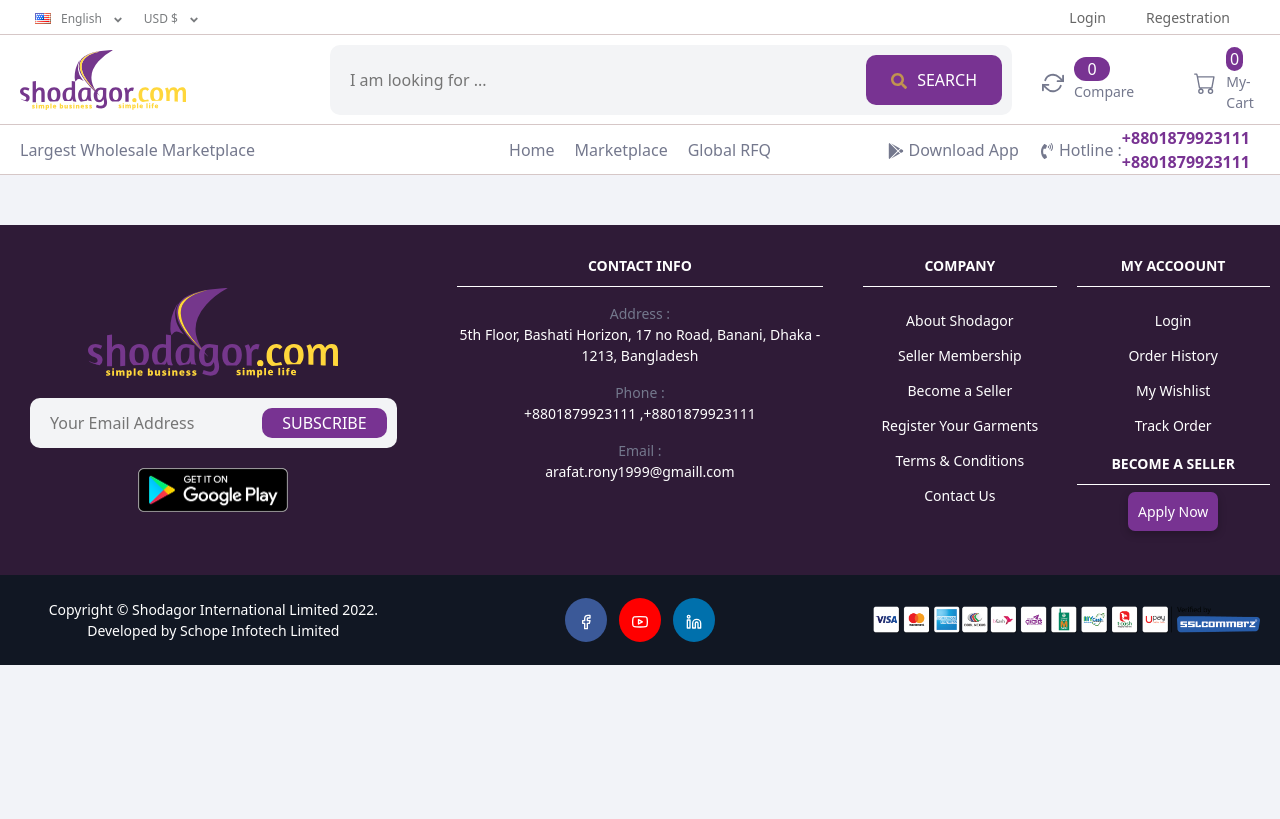
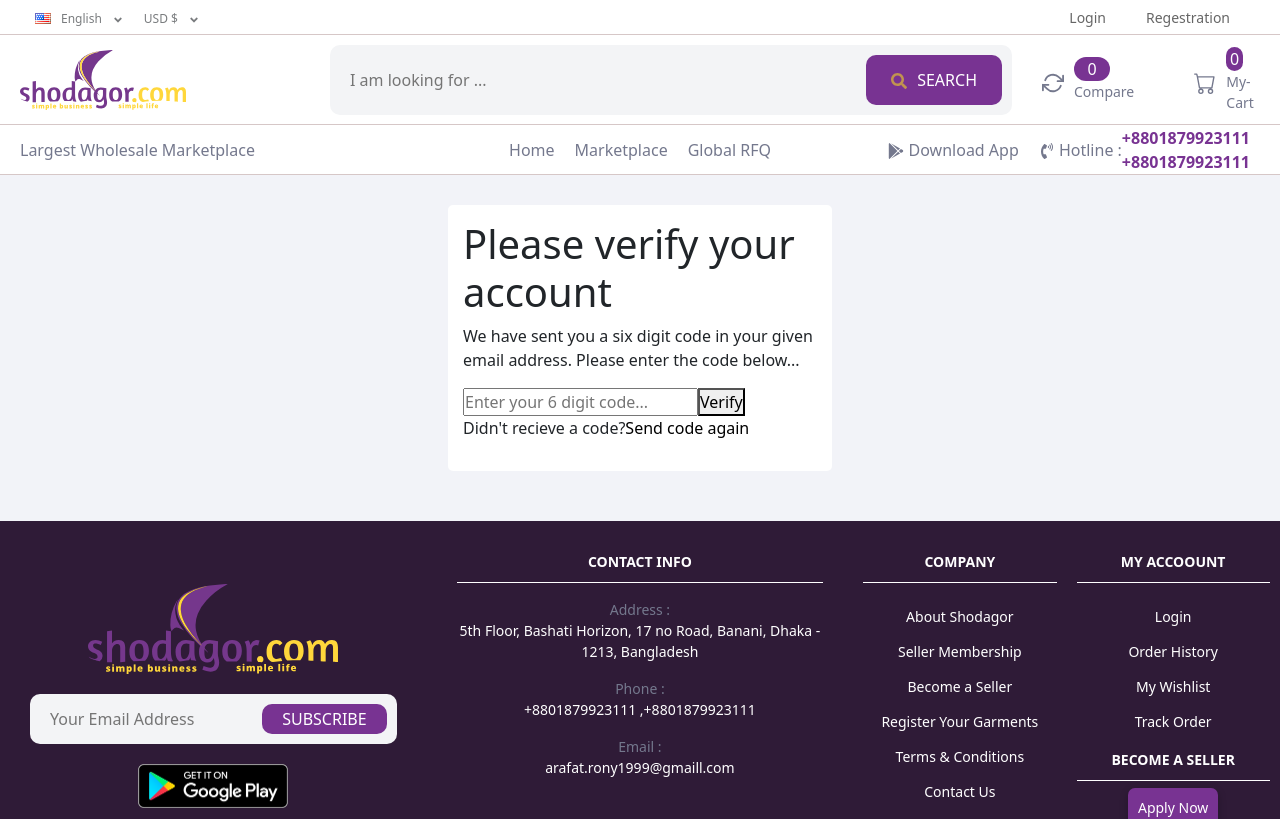
Before and after one commit to arafatrony1999/ecommerce-reactjs-ecommerce2, a React (Create React App) app: page /account/verify in a window 1280 px wide. Shown: the top 819 px of the page. Built offline with nearby package versions, Linux system fonts and the light colour scheme; no server answers.

Commit message:
user verify

```diff
--- a/src/components/CART_ITEM_CONTAINER/CART_ITEM_CONTAINER.jsx
+++ b/src/components/CART_ITEM_CONTAINER/CART_ITEM_CONTAINER.jsx
@@ -26,7 +26,8 @@
                     </Tr>
                 </Thead>
                 <Tbody>
-                    {   cart.length === 0 ? <NOITEMMESSAGE totalCol={6} noItemMessage="Your Cart is empty! 😓" /> :
+                    {
+                        cart.length === 0 ? <NOITEMMESSAGE totalCol={6} noItemMessage="Your Cart is empty! 😓" /> :
                         cart.map((cart) => {
                             return(
                                 <Tr key={cart.id}>
--- a/src/context/CartContext.jsx
+++ b/src/context/CartContext.jsx
@@ -56,15 +56,13 @@
                 dispatch({type: "API_ERROR"});
             }
         }
-
-
     }
 
 
     useEffect(() => {
         getCartItems(cartAPI)
         //eslint-disable-next-line
-    }, [user, state.setCartItem, state.addSuccess, state.removeSuccess])
+    }, [user, state.setCartItem, state.unsetCartItem, state.addSuccess, state.removeSuccess])
 
 
     useEffect(() => {
@@ -130,7 +128,7 @@
                 dispatch({type: "API_ERROR"})
             }
 
-            // dispatch({type: "REMOVE_FROM_CART_SUCCESSFULL"})
+            dispatch({type: "REMOVE_FROM_CART_SUCCESSFULL"})
         }
 
     }, [state.unsetCartItem, user]);
--- a/src/context/UserContext.jsx
+++ b/src/context/UserContext.jsx
@@ -42,6 +42,7 @@
             }
         })
     }
+
 
 
     const updatePassword = (old, new1) => {
--- a/src/pages/LOGIN_PAGE/LOGIN_PAGE.jsx
+++ b/src/pages/LOGIN_PAGE/LOGIN_PAGE.jsx
@@ -9,6 +9,7 @@
     const [loading, setLoading] = useState(true)
     const [success, setSuccess] = useState(false);
     const [failed, setFailed] = useState(false);
+    const [notVerified, setNotVerified] = useState(false)
 
     const [name, setName] = useState("arafat.rony1999@gmail.com");
     const [password, setPassword] = useState("123456789");
@@ -57,8 +58,12 @@
             if(data === 0){
                 setFailed(true)
             }else{
-                localStorage.setItem('auth',JSON.stringify(data));
-                window.location.replace('/user/dashboard');
+                if(data.verified === 0){
+                    setNotVerified(true)
+                }else{
+                    localStorage.setItem('auth',JSON.stringify(data));
+                    window.location.replace('/user/dashboard');
+                }
             }
         })
         .catch((error)=>{
@@ -99,6 +104,12 @@
                 {
                     failed && <Alert variant="danger">Email / Password is incorrect</Alert>
                 }
+                {
+                    notVerified && <Alert variant="danger">
+                        Your account is not verified!
+                        <Link style={{textDecoration: 'underline'}} to='/'> Verify Now? </Link>
+                    </Alert>
+                }
 
                 <div className="no-acc">
                     <span>Don't have an account?</span>
--- a/src/pages/REGESTRATION_PAGE/REGESTRATION_PAGE.jsx
+++ b/src/pages/REGESTRATION_PAGE/REGESTRATION_PAGE.jsx
@@ -13,6 +13,7 @@
     const [cpassword, setCpassword] = useState("");
     const [same, setSame] = useState(false);
     const [errorMessege, setErrorMessege] = useState("");
+    const [exist, setExist] = useState(false);
 
     const navigate = useNavigate();
 
@@ -48,7 +49,17 @@
                         throw Error("Something went wrong");
                     }
                     else{
-                        navigate('/login',{state:"Regestration Success"});
+                        return res.json()
+                    }
+                })
+                .then((data) => {
+                    if(data.exist === 1){
+                        setExist(true)
+                    }else{
+                        if(data.status === 1){
+                            navigate('/account/verify', {state: data.user})
+                        }
+                        // navigate('/login',{state:"Regestration Success"});
                     }
                 })
                 .catch((error)=>{
@@ -92,11 +103,15 @@
                 {
                     same && <Alert variant="danger">{errorMessege}</Alert>
                 }
+                {
+                    exist && <Alert variant="danger">Already have an account with this email address!</Alert>
+                }
 
                 <div>
                     <input type="checkbox" label="Check me out" />
                     <span style={{paddingLeft:"10px"}}>By signing up you agree to our terms and conditions.</span>
                 </div>
+
 
                 <button className='login-btn' type='submit'>CREATE ACCOUNT</button>
 
--- /dev/null
+++ b/src/pages/VERIFICATION_PAGE/VERIFICATION_PAGE.jsx
@@ -0,0 +1,40 @@
+import axios from 'axios'
+import React, { useState } from 'react'
+import { Link, useLocation } from 'react-router-dom'
+
+const VERIFICATION_PAGE = () => {
+    const [code, setCode] = useState('')
+
+    const location = useLocation();
+
+    const onSubmit = (e) => {
+        e.preventDefault();
+
+        const formData = new FormData();
+        formData.append('code', code)
+        formData.append('user', location.state)
+
+        axios.post('http://127.0.0.1:8000/api/verify_user', formData)
+        .then((res) => {
+            console.log(res.data)
+        })
+        .catch((error) => {
+            console.log(error)
+        })
+    }
+    return (
+        <div className='login-page'>
+            <h1>Please verify your account</h1>
+            <p>We have sent you a six digit code in your given email address. Please enter the code below...</p>
+            <form onSubmit={onSubmit}>
+                <input type="text" onChange={(e) => setCode(e.target.value)} placeholder='Enter your 6 digit code...' />
+                <button type='submit'>Verify</button>
+            </form>
+            <p>Didn't recieve a code?
+                <Link to='/'>Send code again</Link>
+            </p>
+        </div>
+    )
+}
+
+export default VERIFICATION_PAGE
--- a/src/reducer/cartReducer.jsx
+++ b/src/reducer/cartReducer.jsx
@@ -1,16 +1,4 @@
 const CartReducer = (state, action) => {
-
-    if(action.type==="ADD_TO_CART"){
-        const { qty, product } = action.payload;
-
-        Object.assign(product, {quantity: qty})
-
-        return{
-            ...state,
-            setCartItem: product,
-            addSuccess: false
-        }
-    }
 
     if(action.type === "SET_NO_USER"){
         return{
@@ -23,6 +11,18 @@
         return{
             ...state,
             noUser: true
+        }
+    }
+
+    if(action.type==="ADD_TO_CART"){
+        const { qty, product } = action.payload;
+
+        Object.assign(product, {quantity: qty})
+
+        return{
+            ...state,
+            setCartItem: product,
+            addSuccess: false
         }
     }
 
@@ -54,7 +54,6 @@
             unsetCartItem: {},
             addSuccess: false,
             removeSuccess: true
-
         }
     }
 
--- a/src/reducer/productReducer.jsx
+++ b/src/reducer/productReducer.jsx
@@ -18,7 +18,7 @@
             bestSellingProducts: action.payload.filter((e) => {
                 return e.inventory !== null
             }).sort((e) => {
-                return e.inventory.total_sale
+                return e.total_sale
             }).slice(0,10),
             products: action.payload
         }
--- a/src/routes/index.jsx
+++ b/src/routes/index.jsx
@@ -23,6 +23,7 @@
 import EDITPROFILE from '../pages/EDIT_PROFILE/EDIT_PROFILE';
 import { useUserContext } from '../context/UserContext';
 import RESETPASSWORD from '../pages/RESET_PASSWORD/RESET_PASSWORD';
+import VERIFICATION_PAGE from '../pages/VERIFICATION_PAGE/VERIFICATION_PAGE';
 
 
 const Index = () => {
@@ -183,10 +184,7 @@
                 <Route path='/product/product_id=:id' element={<PRODUCTPAGE />} />
                 <Route path='/regestration' element={<REGESTRATIONPAGE />} />
                 <Route path='/login' element={<LOGINPAGE /> } />
-                <Route path='/wishlist' element={<PRODUCTPAGE />} />
-                <Route path='/orders' element={<PRODUCTPAGE />} />
-                <Route path='/transection' element={<PRODUCTPAGE />} />
-                <Route path='/compare' element={<PRODUCTPAGE />} />
+                <Route path='/account/verify' element={<VERIFICATION_PAGE /> } />
 
 
                 <Route path='/user' element={<PROFILELAYOUT />} >
```
